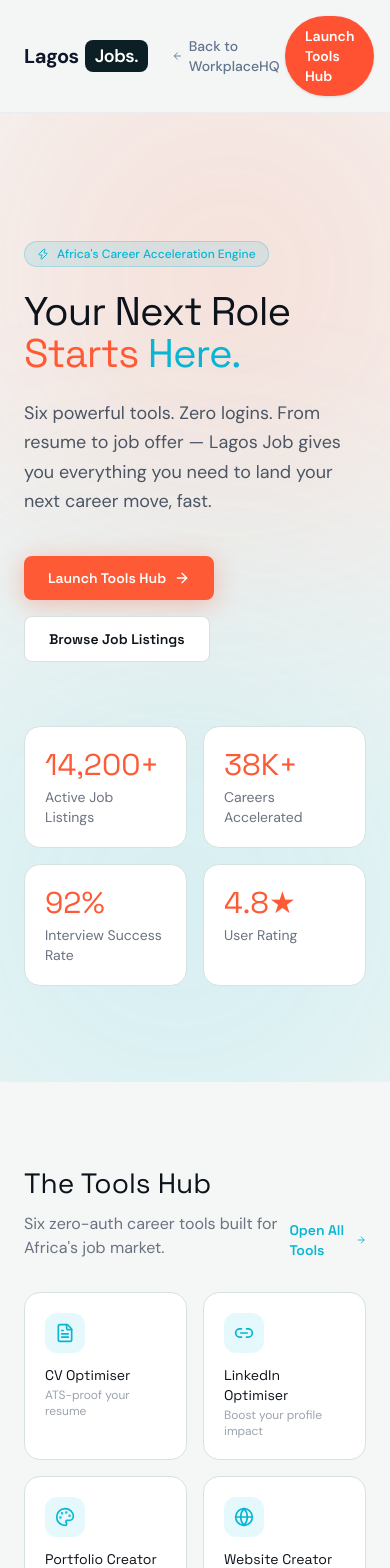
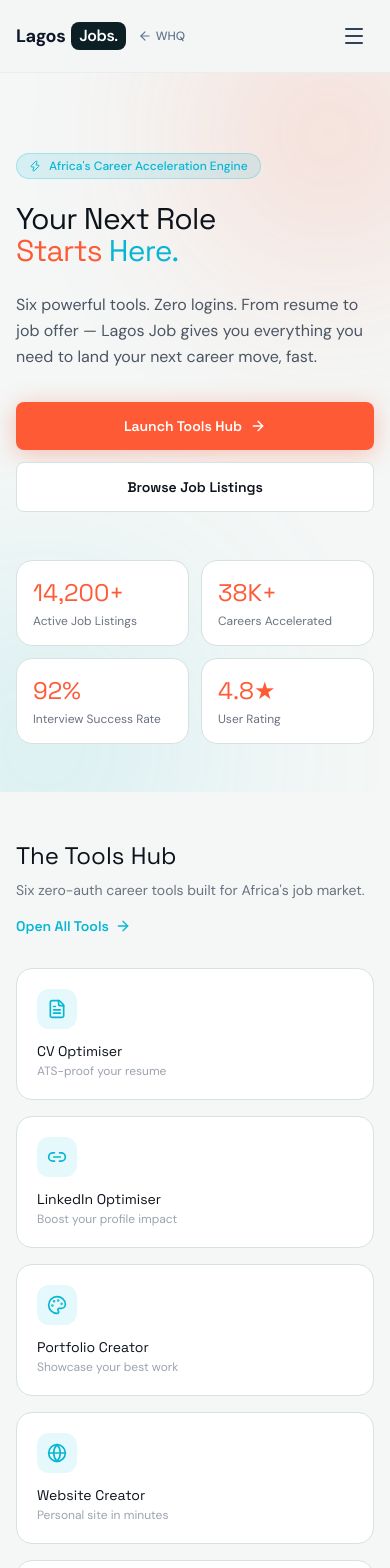
Before and after one commit to The4light/WorkplaceHq, a React (Vite) app: page /lagos-jobs in a window 390 px wide. Shown: the top 1568 px of the page. Built offline with nearby package versions, Linux system fonts and the light colour scheme; the HTML template or start-up script is replaced by a standard one.

Commit message:
fixed overflow on mobile screens

```diff
--- a/src/components/LagosJobNav.tsx
+++ b/src/components/LagosJobNav.tsx
@@ -1,5 +1,6 @@
+import { useState } from 'react'
 import { Link, useLocation } from 'react-router-dom'
-import { ArrowLeft } from 'lucide-react'
+import { ArrowLeft, Menu, X } from 'lucide-react'
 
 const navLinks = [
   { label: 'Home', to: '/lagos-jobs' },
@@ -12,30 +13,35 @@
 
 export default function LagosJobNav() {
   const location = useLocation()
+  const [isOpen, setIsOpen] = useState(false)
+
+  const toggleMenu = () => setIsOpen((prev) => !prev)
 
   return (
-    <nav className="w-full bg-[#f4f6f6] border-b border-gray-200/60 px-6 py-4">
+    <nav className="w-full bg-[#f4f6f6] border-b border-gray-200/60 px-4 sm:px-6 py-4 relative z-50">
       <div className="max-w-[1440px] mx-auto flex items-center justify-between">
+
         {/* Left Side: Brand Logo & Back Link */}
-        <div className="flex items-center gap-6">
-          <Link to="/lagos-jobs" className="flex items-center gap-1.5 text-xl font-bold tracking-tight text-slate-900">
+        <div className="flex items-center gap-3 sm:gap-6">
+          <Link to="/lagos-jobs" className="flex items-center gap-1.5 text-lg sm:text-xl font-bold tracking-tight text-slate-900 shrink-0">
             <span>Lagos</span>
-            <span className="bg-[#0b1f24] text-white px-2.5 py-0.5 rounded-lg text-lg font-semibold">
+            <span className="bg-[#0b1f24] text-white px-2 sm:px-2.5 py-0.5 rounded-lg text-base sm:text-lg font-semibold">
               Jobs.
             </span>
           </Link>
 
           <Link
             to="/"
-            className="flex items-center gap-1.5 text-sm font-medium text-slate-500 hover:text-slate-800 transition-colors duration-150"
+            className="flex items-center gap-1 text-xs sm:text-sm font-medium text-slate-500 hover:text-slate-800 transition-colors duration-150"
           >
-            <ArrowLeft className="w-4 h-4" />
-            <span>Back to WorkplaceHQ</span>
+            <ArrowLeft className="w-3.5 h-3.5 sm:w-4 sm:h-4" />
+            <span className="hidden xs:inline sm:inline">Back to WorkplaceHQ</span>
+            <span className="inline xs:hidden sm:hidden">WHQ</span>
           </Link>
         </div>
 
-        {/* Center: Navigation Links */}
-        <div className="hidden md:flex items-center gap-8">
+        {/* Desktop Navigation Links */}
+        <div className="hidden lg:flex items-center gap-6 xl:gap-8">
           {navLinks.map((link) => {
             const isActive = location.pathname === link.to
 
@@ -44,7 +50,7 @@
                 key={link.to}
                 to={link.to}
                 className={`relative py-1 text-sm font-medium transition-colors duration-150 ${
-                  isActive ? 'text-slate-700' : 'text-slate-500 hover:text-slate-800'
+                  isActive ? 'text-slate-900 font-semibold' : 'text-slate-500 hover:text-slate-800'
                 }`}
               >
                 {link.label}
@@ -56,16 +62,57 @@
           })}
         </div>
 
-        {/* Right Side: CTA Button */}
-        <div>
+        {/* Right Side Actions */}
+        <div className="flex items-center gap-3">
           <Link
             to="/lagos-jobs/tools"
-            className="inline-flex items-center justify-center bg-[#ff5232] hover:bg-[#e04528] text-white font-semibold text-sm px-5 py-2.5 rounded-full transition-all duration-150 shadow-sm"
+            className="hidden sm:inline-flex items-center justify-center bg-[#ff5232] hover:bg-[#e04528] text-white font-semibold text-xs sm:text-sm px-4 sm:px-5 py-2 sm:py-2.5 rounded-full transition-all duration-150 shadow-sm shrink-0"
           >
             Launch Tools Hub
           </Link>
+
+          {/* Mobile Menu Toggle Button */}
+          <button
+            onClick={toggleMenu}
+            className="lg:hidden p-2 rounded-lg text-slate-700 hover:bg-slate-200/60 transition-colors"
+            aria-label="Toggle Navigation Menu"
+          >
+            {isOpen ? <X className="w-6 h-6" /> : <Menu className="w-6 h-6" />}
+          </button>
         </div>
       </div>
+
+      {/* Mobile Drawer Dropdown */}
+      {isOpen && (
+        <div className="lg:hidden absolute top-full left-0 right-0 bg-[#f4f6f6] border-b border-gray-200/80 shadow-lg px-6 py-6 flex flex-col gap-4 transition-all animate-in fade-in slide-in-from-top-2">
+          {navLinks.map((link) => {
+            const isActive = location.pathname === link.to
+
+            return (
+              <Link
+                key={link.to}
+                to={link.to}
+                onClick={() => setIsOpen(false)}
+                className={`text-base font-medium py-1 transition-colors ${
+                  isActive ? 'text-[#00a896] font-semibold' : 'text-slate-600 hover:text-slate-900'
+                }`}
+              >
+                {link.label}
+              </Link>
+            )
+          })}
+
+          <div className="pt-2 border-t border-gray-200 sm:hidden">
+            <Link
+              to="/lagos-jobs/tools"
+              onClick={() => setIsOpen(false)}
+              className="w-full inline-flex items-center justify-center bg-[#ff5232] hover:bg-[#e04528] text-white font-semibold text-sm px-5 py-2.5 rounded-full transition-all duration-150 shadow-sm"
+            >
+              Launch Tools Hub
+            </Link>
+          </div>
+        </div>
+      )}
     </nav>
   )
 }
--- a/src/pages/lj/Home.tsx
+++ b/src/pages/lj/Home.tsx
@@ -25,36 +25,37 @@
 
 export default function LJHome() {
   return (
-    <div style={{ backgroundColor: '#F4F7F6', minHeight: '100vh', fontFamily: 'var(--font-body)' }}>
+    <div className="w-full overflow-x-hidden" style={{ backgroundColor: '#F4F7F6', minHeight: '100vh', fontFamily: 'var(--font-body)' }}>
       {/* Hero */}
-      <section className="relative pt-32 pb-24 px-6 overflow-hidden">
-        <div className="pointer-events-none absolute -top-16 -right-16 w-[450px] h-[450px] rounded-full" style={{ background: '#FF5A36', filter: 'blur(140px)', opacity: 0.22 }} />
-        <div className="pointer-events-none absolute -bottom-24 -left-24 w-[550px] h-[550px] rounded-full" style={{ background: '#06B6D4', filter: 'blur(160px)', opacity: 0.18 }} />
+      <section className="relative pt-20 md:pt-32 pb-12 md:pb-24 px-4 sm:px-6 overflow-hidden">
+        {/* Responsive Ambient Spheres */}
+        <div className="pointer-events-none absolute -top-16 -right-16 w-[250px] sm:w-[450px] h-[250px] sm:h-[450px] rounded-full" style={{ background: '#FF5A36', filter: 'blur(100px)', opacity: 0.22 }} />
+        <div className="pointer-events-none absolute -bottom-24 -left-24 w-[280px] sm:w-[550px] h-[280px] sm:h-[550px] rounded-full" style={{ background: '#06B6D4', filter: 'blur(120px)', opacity: 0.18 }} />
 
         <div className="max-w-[1440px] mx-auto relative z-10">
           <div className="max-w-3xl">
             <div className="inline-flex items-center gap-2 px-3 py-1 rounded-full text-xs font-medium mb-6" style={{ backgroundColor: 'rgba(6,182,212,0.12)', color: '#06B6D4', border: '1px solid rgba(6,182,212,0.25)' }}>
               <Zap className="w-3 h-3" /> Africa's Career Acceleration Engine
             </div>
-            <h1 className="font-display font-700 text-[clamp(2.5rem,6vw,5rem)] leading-[1.05] tracking-tight mb-6" style={{ color: '#0D131A' }}>
+            <h1 className="font-display font-700 text-3xl sm:text-6xl md:text-7xl leading-[1.08] tracking-tight mb-6" style={{ color: '#0D131A' }}>
               Your Next Role<br />
               <span style={{ color: '#FF5A36' }}>Starts</span>{' '}
               <span style={{ color: '#06B6D4' }}>Here.</span>
             </h1>
-            <p className="text-lg leading-relaxed mb-10 max-w-xl" style={{ color: '#4B5563' }}>
+            <p className="text-base sm:text-lg leading-relaxed mb-8 sm:mb-10 max-w-xl" style={{ color: '#4B5563' }}>
               Six powerful tools. Zero logins. From resume to job offer — Lagos Job gives you everything you need to land your next career move, fast.
             </p>
-            <div className="flex flex-wrap gap-4">
+            <div className="flex flex-col sm:flex-row gap-3 sm:gap-4">
               <Link
                 to="/lagos-jobs/tools"
-                className="flex items-center gap-2 px-6 py-3 rounded-lg font-semibold text-sm text-white transition-all hover:-translate-y-0.5"
+                className="w-full sm:w-auto justify-center flex items-center gap-2 px-6 py-3.5 rounded-lg font-semibold text-sm text-white transition-all hover:-translate-y-0.5"
                 style={{ backgroundColor: '#FF5A36', fontFamily: 'var(--font-display)', boxShadow: '0 4px 24px rgba(255,90,54,0.35)' }}
               >
                 Launch Tools Hub <ArrowRight className="w-4 h-4" />
               </Link>
               <Link
                 to="/lagos-jobs/listings"
-                className="flex items-center gap-2 px-6 py-3 rounded-lg font-semibold text-sm transition-all hover:-translate-y-0.5"
+                className="w-full sm:w-auto justify-center flex items-center gap-2 px-6 py-3.5 rounded-lg font-semibold text-sm transition-all hover:-translate-y-0.5"
                 style={{ backgroundColor: '#FFFFFF', color: '#0D131A', border: '1px solid #D6E2E0', fontFamily: 'var(--font-display)' }}
               >
                 Browse Job Listings
@@ -63,30 +64,30 @@
           </div>
 
           {/* Stats */}
-          <div className="mt-16 grid grid-cols-2 md:grid-cols-4 gap-4">
+          <div className="mt-12 sm:mt-16 grid grid-cols-2 md:grid-cols-4 gap-3 sm:gap-4">
             {stats.map(s => (
-              <div key={s.label} className="p-5 rounded-2xl" style={{ backgroundColor: '#FFFFFF', border: '1px solid #D6E2E0' }}>
-                <div className="font-display font-700 text-3xl mb-1" style={{ color: '#FF5A36' }}>{s.value}</div>
-                <div className="text-sm" style={{ color: '#6B7280' }}>{s.label}</div>
+              <div key={s.label} className="p-4 sm:p-5 rounded-2xl" style={{ backgroundColor: '#FFFFFF', border: '1px solid #D6E2E0' }}>
+                <div className="font-display font-700 text-2xl sm:text-3xl mb-1" style={{ color: '#FF5A36' }}>{s.value}</div>
+                <div className="text-xs sm:text-sm" style={{ color: '#6B7280' }}>{s.label}</div>
               </div>
             ))}
           </div>
         </div>
       </section>
 
-      {/* Tools slider */}
-      <section className="px-6 py-20">
+      {/* Tools Section */}
+      <section className="px-4 sm:px-6 py-12 sm:py-20">
         <div className="max-w-[1440px] mx-auto">
-          <div className="flex items-end justify-between mb-8">
+          <div className="flex flex-col sm:flex-row sm:items-end justify-between gap-4 mb-8">
             <div>
-              <h2 className="font-display font-700 text-[clamp(1.75rem,3vw,2.5rem)] mb-2" style={{ color: '#0D131A' }}>The Tools Hub</h2>
-              <p className="text-base" style={{ color: '#6B7280' }}>Six zero-auth career tools built for Africa's job market.</p>
+              <h2 className="font-display font-700 text-2xl sm:text-4xl mb-2" style={{ color: '#0D131A' }}>The Tools Hub</h2>
+              <p className="text-sm sm:text-base" style={{ color: '#6B7280' }}>Six zero-auth career tools built for Africa's job market.</p>
             </div>
-            <Link to="/lagos-jobs/tools" className="flex items-center gap-1.5 text-sm font-semibold" style={{ color: '#06B6D4', fontFamily: 'var(--font-display)' }}>
+            <Link to="/lagos-jobs/tools" className="inline-flex items-center gap-1.5 text-sm font-semibold" style={{ color: '#06B6D4', fontFamily: 'var(--font-display)' }}>
               Open All Tools <ArrowRight className="w-4 h-4" />
             </Link>
           </div>
-          <div className="grid grid-cols-2 md:grid-cols-3 lg:grid-cols-6 gap-4">
+          <div className="grid grid-cols-1 sm:grid-cols-2 md:grid-cols-3 lg:grid-cols-6 gap-4">
             {tools.map(t => {
               const Icon = t.icon
               return (
@@ -110,15 +111,15 @@
         </div>
       </section>
 
-      {/* Live job counter widget */}
-      <section className="px-6 py-10">
+      {/* Live Job Counter Widget */}
+      <section className="px-4 sm:px-6 py-8 sm:py-10">
         <div className="max-w-[1440px] mx-auto">
-          <div className="relative p-8 rounded-2xl overflow-hidden" style={{ backgroundColor: '#0F2C34', border: '1px solid rgba(6,182,212,0.2)' }}>
+          <div className="relative p-6 sm:p-8 rounded-2xl overflow-hidden" style={{ backgroundColor: '#0F2C34', border: '1px solid rgba(6,182,212,0.2)' }}>
             <div className="pointer-events-none absolute -top-8 -right-8 w-48 h-48 rounded-full" style={{ background: '#FF5A36', filter: 'blur(80px)', opacity: 0.25 }} />
-            <div className="relative z-10 flex flex-col md:flex-row items-center justify-between gap-6">
+            <div className="relative z-10 flex flex-col lg:flex-row items-start lg:items-center justify-between gap-6">
               <div>
                 <div className="text-xs font-semibold uppercase tracking-widest mb-1" style={{ color: 'rgba(255,255,255,0.4)' }}>Live counter</div>
-                <div className="font-display font-700 text-5xl text-white mb-1">14,247</div>
+                <div className="font-display font-700 text-4xl sm:text-5xl text-white mb-1">14,247</div>
                 <div className="text-sm" style={{ color: '#06B6D4' }}>active roles across Lagos, Abuja & remote</div>
               </div>
               <div className="flex items-center gap-3">
@@ -127,7 +128,7 @@
               </div>
               <Link
                 to="/lagos-jobs/listings"
-                className="flex items-center gap-2 px-6 py-3 rounded-lg font-semibold text-sm text-white shrink-0"
+                className="w-full lg:w-auto inline-flex justify-center items-center gap-2 px-6 py-3 rounded-lg font-semibold text-sm text-white shrink-0"
                 style={{ backgroundColor: '#FF5A36', fontFamily: 'var(--font-display)' }}
               >
                 Browse All Jobs <ArrowRight className="w-4 h-4" />
@@ -137,14 +138,14 @@
         </div>
       </section>
 
-      {/* Success stories */}
-      <section className="px-6 py-20">
+      {/* Success Stories */}
+      <section className="px-4 sm:px-6 py-12 sm:py-20">
         <div className="max-w-[1440px] mx-auto">
-          <h2 className="font-display font-700 text-[clamp(1.75rem,3vw,2.5rem)] mb-8" style={{ color: '#0D131A' }}>Success Stories</h2>
-          <div className="grid md:grid-cols-3 gap-5">
+          <h2 className="font-display font-700 text-2xl sm:text-4xl mb-6 sm:mb-8" style={{ color: '#0D131A' }}>Success Stories</h2>
+          <div className="grid md:grid-cols-3 gap-4 sm:gap-5">
             {stories.map(s => (
-              <div key={s.name} className="p-7 rounded-2xl" style={{ backgroundColor: '#FFFFFF', border: '1px solid #D6E2E0' }}>
-                <p className="text-base leading-relaxed mb-5" style={{ color: '#0D131A' }}>"{s.quote}"</p>
+              <div key={s.name} className="p-6 sm:p-7 rounded-2xl" style={{ backgroundColor: '#FFFFFF', border: '1px solid #D6E2E0' }}>
+                <p className="text-sm sm:text-base leading-relaxed mb-5" style={{ color: '#0D131A' }}>"{s.quote}"</p>
                 <div className="flex items-center gap-3">
                   <div className="w-10 h-10 rounded-full flex items-center justify-center font-bold text-sm" style={{ backgroundColor: '#0F2C34', color: '#06B6D4' }}>
                     {s.name[0]}
@@ -161,23 +162,21 @@
       </section>
 
       {/* CTA */}
-      <section className="px-6 pb-20">
+      <section className="px-4 sm:px-6 pb-12 sm:pb-20">
         <div className="max-w-[1440px] mx-auto">
-          <div className="relative p-12 rounded-2xl overflow-hidden text-center" style={{ backgroundColor: '#0F2C34' }}>
+          <div className="relative p-8 sm:p-12 rounded-2xl overflow-hidden text-center" style={{ backgroundColor: '#0F2C34' }}>
             <div className="pointer-events-none absolute -top-12 -right-12 w-64 h-64 rounded-full" style={{ background: '#FF5A36', filter: 'blur(80px)', opacity: 0.25 }} />
             <div className="pointer-events-none absolute -bottom-12 -left-12 w-64 h-64 rounded-full" style={{ background: '#06B6D4', filter: 'blur(100px)', opacity: 0.2 }} />
             <div className="relative z-10">
-              <h2 className="font-display font-700 text-[clamp(1.75rem,3vw,2.75rem)] text-white mb-4">Your dream role is 6 tools away.</h2>
-              <p className="text-base mb-8" style={{ color: 'rgba(255,255,255,0.65)' }}>No account. No credit card. Just results.</p>
-              <Link to="/lagos-jobs/tools" className="inline-flex items-center gap-2 px-8 py-3.5 rounded-lg font-semibold text-sm text-white" style={{ backgroundColor: '#FF5A36', fontFamily: 'var(--font-display)' }}>
+              <h2 className="font-display font-700 text-2xl sm:text-4xl lg:text-5xl text-white mb-3 sm:mb-4">Your dream role is 6 tools away.</h2>
+              <p className="text-sm sm:text-base mb-6 sm:mb-8" style={{ color: 'rgba(255,255,255,0.65)' }}>No account. No credit card. Just results.</p>
+              <Link to="/lagos-jobs/tools" className="w-full sm:w-auto inline-flex items-center justify-center gap-2 px-8 py-3.5 rounded-lg font-semibold text-sm text-white" style={{ backgroundColor: '#FF5A36', fontFamily: 'var(--font-display)' }}>
                 Launch Free Tools <ArrowRight className="w-4 h-4" />
               </Link>
             </div>
           </div>
         </div>
       </section>
-
-
     </div>
   )
 }
```
